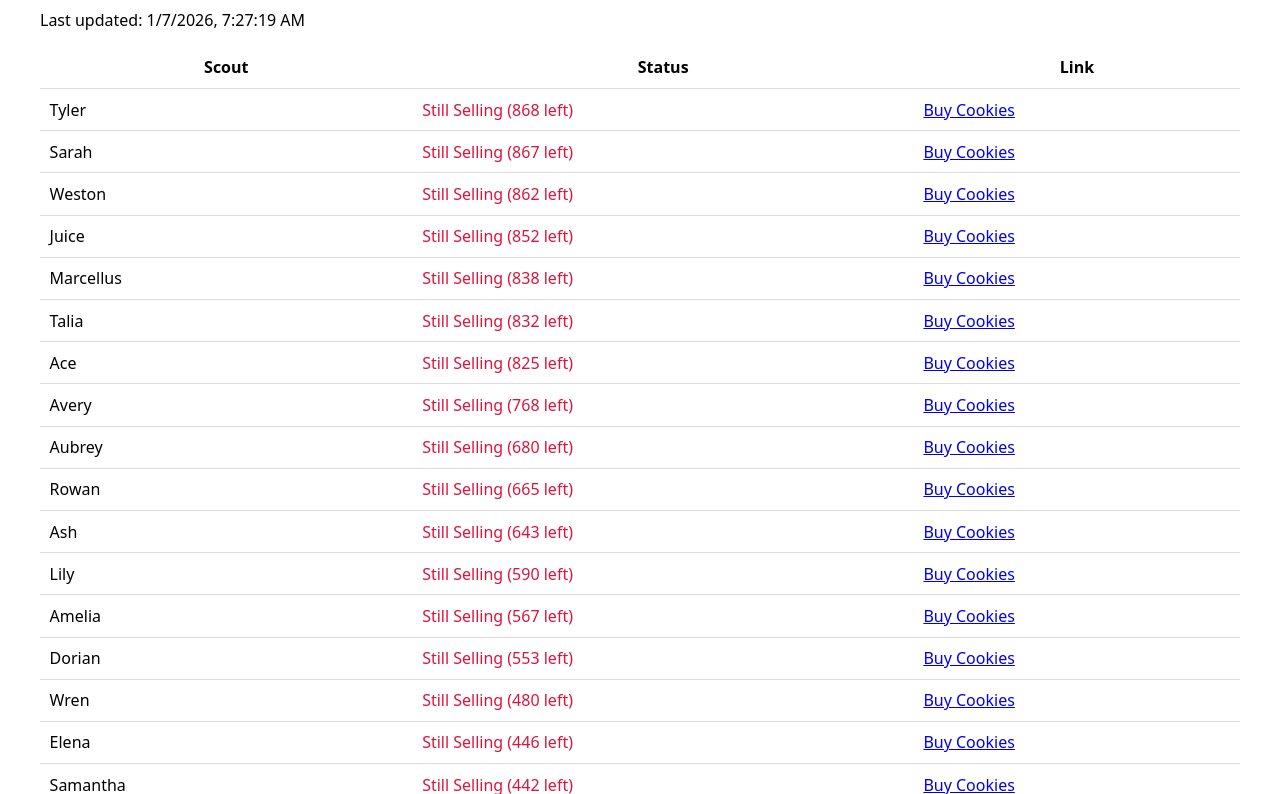
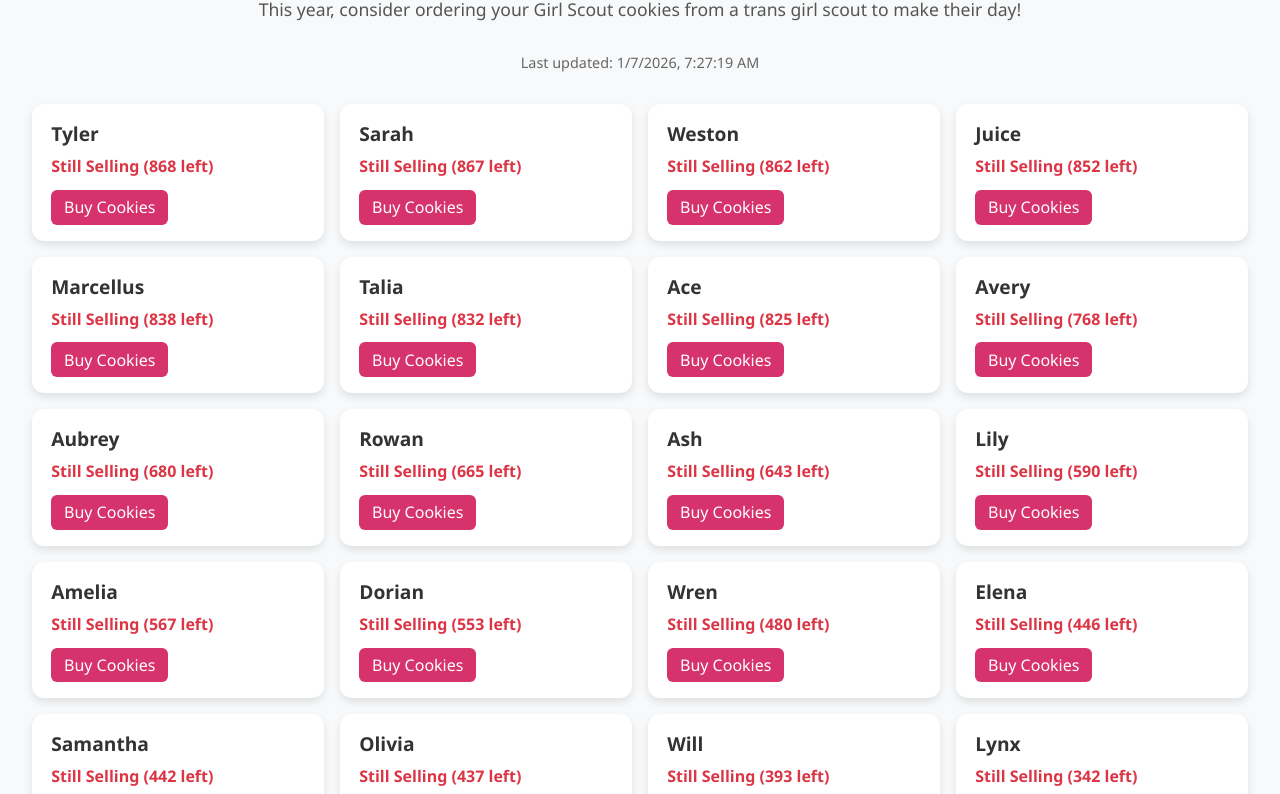
Before and after one commit to cyberne11447758/cookie-tracker, a website: page docs/index.html in a window 1280 px wide. Shown: the part 117-911 px from the top of the page. Drawn offline with Linux system fonts and the light colour scheme.

Commit message:
Revise index.html for 2026 Trans Girl Scouts
Updated the title and description for the cookie sales tracker page. Enhanced styling for better visual appeal and added a grid layout for displaying scout information.

```diff
--- a/docs/index.html
+++ b/docs/index.html
@@ -1,30 +1,137 @@
 <!DOCTYPE html>
-<html>
+<html lang="en">
 <head>
   <meta charset="utf-8" />
-  <title>Cookie Sales Tracker</title>
+  <title>2026 Trans Girl Scouts To Order Cookies From!</title>
+  <meta name="description" content="This year, consider ordering your Girl Scout cookies from a trans girl scout to make their day!">
   <style>
-    body { font-family: system-ui; padding: 2rem; }
-    table { width: 100%; border-collapse: collapse; }
-    td, th { padding: 0.6rem; border-bottom: 1px solid #ddd; }
-    .met { color: green; }
-    .selling { color: crimson; }
+    /* ===== General Page Styling ===== */
+    body {
+      font-family: 'Segoe UI', Tahoma, Geneva, Verdana, sans-serif;
+      background: #f8f9fa;
+      color: #333;
+      margin: 0;
+      padding: 2rem;
+    }
+    h1 {
+      text-align: center;
+      color: #d6336c;
+      margin-bottom: 0.3rem;
+    }
+    p.description {
+      text-align: center;
+      font-size: 1.1rem;
+      margin-bottom: 2rem;
+      color: #555;
+    }
+    p.updated {
+      text-align: center;
+      font-size: 0.9rem;
+      color: #666;
+      margin-bottom: 2rem;
+    }
+    /* ===== Card Layout for Scouts ===== */
+    .scout-grid {
+      display: grid;
+      grid-template-columns: repeat(auto-fit, minmax(280px, 1fr));
+      gap: 1rem;
+    }
+    .scout-card {
+      background: white;
+      border-radius: 12px;
+      box-shadow: 0 4px 8px rgba(0,0,0,0.1);
+      padding: 1rem 1.2rem;
+      transition: transform 0.2s, box-shadow 0.2s;
+    }
+    .scout-card:hover {
+      transform: translateY(-3px);
+      box-shadow: 0 6px 12px rgba(0,0,0,0.15);
+    }
+    .scout-name {
+      font-weight: 600;
+      font-size: 1.2rem;
+      margin-bottom: 0.5rem;
+    }
+    .scout-status {
+      font-weight: bold;
+      margin-bottom: 0.8rem;
+    }
+    .scout-status.selling { color: #dc3545; } /* red */
+    .scout-status.met { color: #198754; } /* green */
+    .scout-link a {
+      display: inline-block;
+      text-decoration: none;
+      background: #d6336c;
+      color: white;
+      padding: 0.4rem 0.8rem;
+      border-radius: 6px;
+      transition: background 0.2s;
+    }
+    .scout-link a:hover {
+      background: #a71d50;
+    }
+    /* ===== Footer ===== */
+    footer {
+      text-align: center;
+      margin-top: 3rem;
+      font-size: 0.9rem;
+      color: #666;
+    }
+    footer a {
+      color: #d6336c;
+      text-decoration: none;
+    }
+    footer a:hover {
+      text-decoration: underline;
+    }
   </style>
 </head>
 <body>
-  <h1>🏳️‍⚧️🍪 Cookie Sales Tracker</h1>
-  <p id="updated"></p>
-  <table>
-    <thead>
-      <tr>
-        <th>Scout</th>
-        <th>Status</th>
-        <th>Link</th>
-      </tr>
-    </thead>
-    <tbody id="rows"></tbody>
-  </table>
+  <h1>🏳️‍⚧️🍪 2026 Trans Girl Scouts To Order Cookies From!</h1>
+  <p class="description">
+    This year, consider ordering your Girl Scout cookies from a trans girl scout to make their day!
+  </p>
+  <p class="updated" id="updated">Loading data...</p>
 
-  <script src="app.js"></script>
+  <div class="scout-grid" id="rows"></div>
+
+  <footer>
+    Data sourced from <a href="https://www.erininthemorning.com/p/2026-trans-girl-scouts-to-order-cookies" target="_blank">Erin in the Morning</a>.<br>
+    Updates hourly, so numbers may be slightly off.
+  </footer>
+
+  <script>
+    fetch("data/results.json")
+      .then(r => r.json())
+      .then(data => {
+        const rows = document.getElementById("rows");
+
+        // Sort: Still Selling first (highest remaining first), then Goal Met
+        data.sort((a, b) => {
+          if (a.status !== b.status)
+            return a.status === "Still Selling" ? -1 : 1;
+          return (b.remaining || 0) - (a.remaining || 0);
+        });
+
+        for (const scout of data) {
+          const card = document.createElement("div");
+          card.className = "scout-card";
+
+          card.innerHTML = `
+            <div class="scout-name">${scout.name}</div>
+            <div class="scout-status ${scout.status === "Goal Met" ? "met" : "selling"}">
+              ${scout.status} ${scout.remaining ? `(${scout.remaining} left)` : ""}
+            </div>
+            <div class="scout-link"><a href="${scout.url}" target="_blank">Buy Cookies</a></div>
+          `;
+
+          rows.appendChild(card);
+        }
+
+        document.getElementById("updated").textContent =
+          "Last updated: " + new Date(data[0]?.lastChecked).toLocaleString();
+      })
+      .catch(err => console.error("Failed to load JSON:", err));
+  </script>
 </body>
 </html>
```
